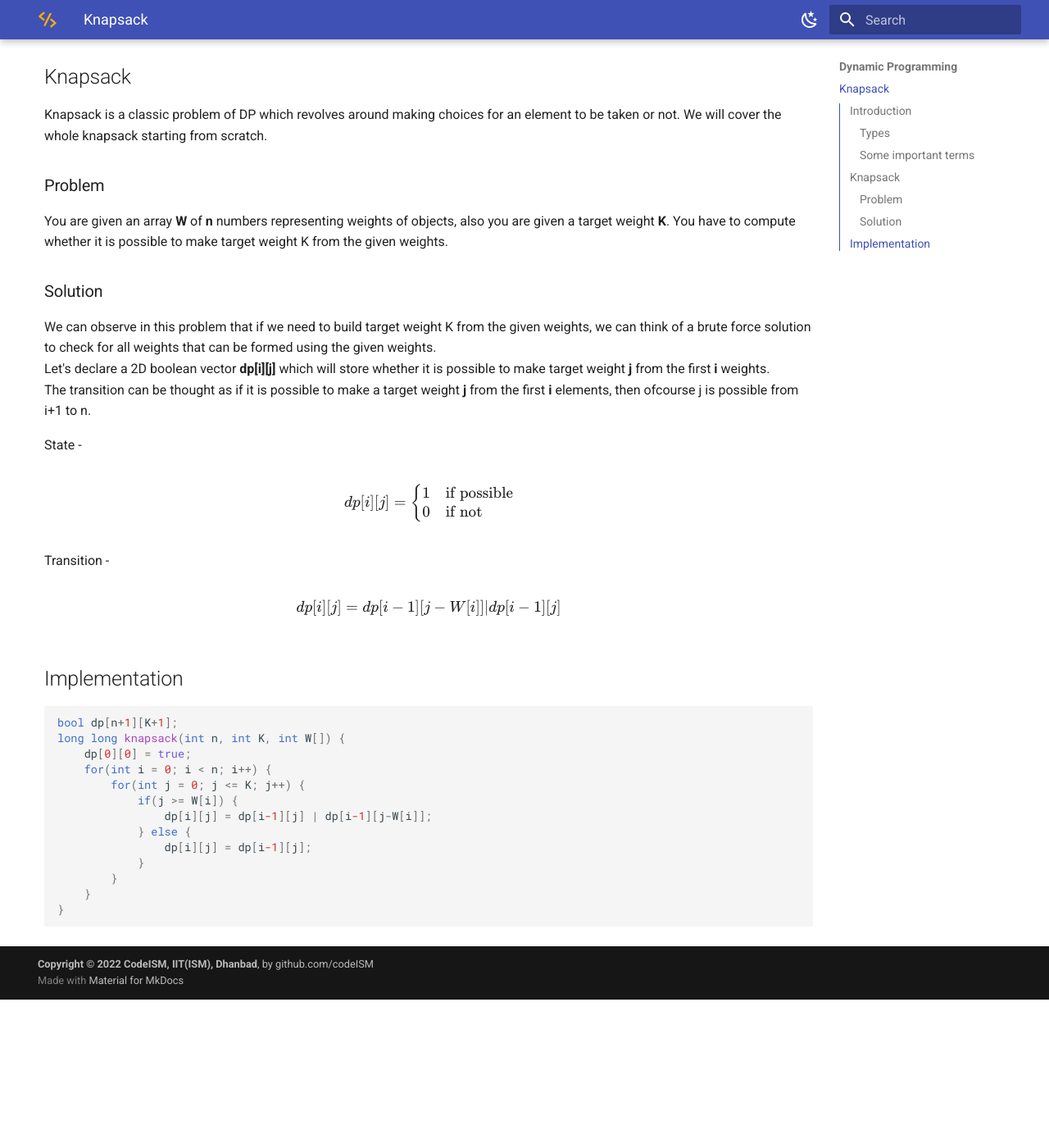
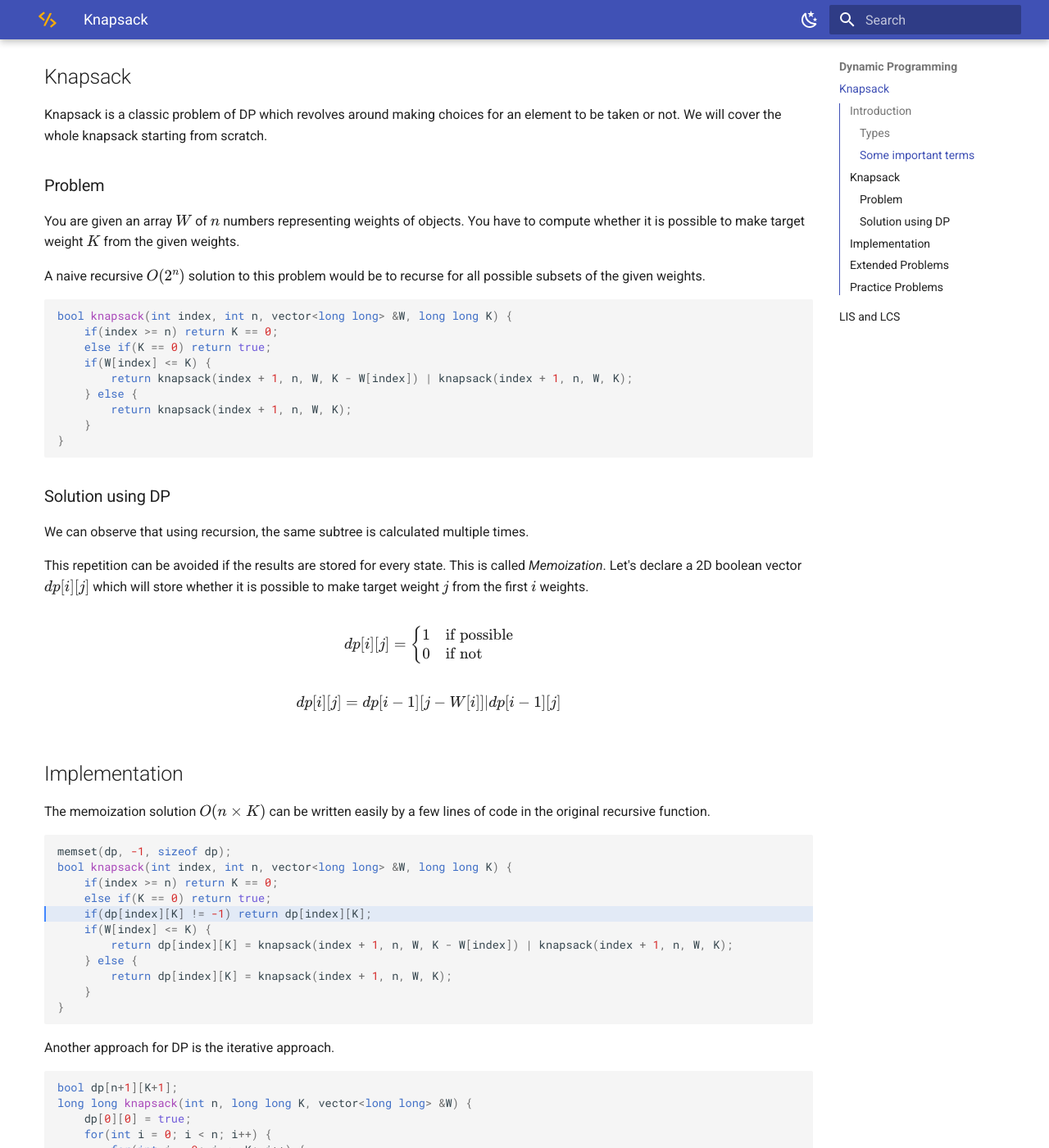
Before and after one commit to CodeISM-Community/docs, an MkDocs documentation site: the page built from docs/dp/knapsack.md, in a window 1280 px wide and 1400 px high, scrolled down 635 px. Shown: the whole window at 82% size. Built offline with MkDocs 1.6.1 and Material for MkDocs 9.7.7, drawn with Linux system fonts in a browser that asks for light colours; before the commit the page ends 1854 px from its top, so only the background shows below that; some of the changed text lies outside the part shown.

Commit message:
Completed Knapsack

````diff
--- a/docs/dp/knapsack.md
+++ b/docs/dp/knapsack.md
@@ -6,43 +6,71 @@ Dynamic Programming(DP in short) is an algorithmic approach which deals with the
 
 ### Types
 
-- <b>Optimal Sub-structure</b> (when there is a global optimal answer to be found)
-- <b>Overlapping Subproblem</b> (when there is a subproblem which is required to compute again and again)
+- **Optimal Sub-structure** (when there is a global optimal answer to be found)
+- **Overlapping Subproblem** (when there is a subproblem which is required to compute again and again)
 
 ### Some important terms
-- <b>State</b> - The dependency list of the function to compute
-- <b>Transition</b> - The formula by which we calculate new states from pre-calculated states
-- <b>Base Condition</b> - The condition which stops further calculation of states
-- <b>Target</b> - The final state which is needed
+
+- **State** - The dependency list of the function to compute
+- **Transition** - The formula by which we calculate new states from pre-calculated states
+- **Base Condition** - The condition which stops further calculation of states
+- **Target** - The final state which is needed
 
 ## Knapsack
 
 Knapsack is a classic problem of DP which revolves around making choices for an element to be taken or not. We will cover the whole knapsack starting from scratch.<br>
 
 ### Problem
-You are given an array <b>W</b> of **n** numbers representing weights of objects, also you are given a target weight <b>K</b>. You have to compute whether it is possible to make target weight K from the given weights.
+You are given an array $W$ of $n$ numbers representing weights of objects. You have to compute whether it is possible to make target weight $K$ from the given weights.
 
-### Solution
-We can observe in this problem that if we need to build target weight K from the given weights, we can think of a brute force solution to check for all weights that can be formed using the given weights.<br>
-Let's declare a 2D boolean vector <b>dp[i][j]</b> which will store whether it is possible to make target weight **j** from the first **i** weights.<br>
-The transition can be thought as if it is possible to make a target weight **j** from the first **i** elements, then ofcourse j is possible from i+1 to n.<br>
+A naive recursive $O(2^n)$ solution to this problem would be to recurse for all possible subsets of the given weights.
 
-State -
+```cpp
+bool knapsack(int index, int n, vector<long long> &W, long long K) {
+    if(index >= n) return K == 0;
+    else if(K == 0) return true;
+    if(W[index] <= K) {
+        return knapsack(index + 1, n, W, K - W[index]) | knapsack(index + 1, n, W, K);
+    } else {
+        return knapsack(index + 1, n, W, K);
+    }
+}
+```
+
+### Solution using DP
+We can observe that using recursion, the same subtree is calculated multiple times.<br>
+
+This repetition can be avoided if the results are stored for every state. This is called *Memoization*. Let's declare a 2D boolean vector $dp[i][j]$ which will store whether it is possible to make target weight $j$ from the first $i$ weights.<br>
 
 $$ dp[i][j] = \begin{cases}
 1 &\text{if possible} \\
 0 &\text{if not}
 \end{cases} $$
 
-Transition -
-
 $$ dp[i][j] = dp[i-1][j-W[i]] | dp[i-1][j] $$
 
 ## Implementation
 
+The memoization solution $O(n\times K)$ can be written easily by a few lines of code in the original recursive function.
+
+```cpp hl_lines="5"
+memset(dp, -1, sizeof dp);
+bool knapsack(int index, int n, vector<long long> &W, long long K) {
+    if(index >= n) return K == 0;
+    else if(K == 0) return true;
+    if(dp[index][K] != -1) return dp[index][K];
+    if(W[index] <= K) {
+        return dp[index][K] = knapsack(index + 1, n, W, K - W[index]) | knapsack(index + 1, n, W, K);
+    } else {
+        return dp[index][K] = knapsack(index + 1, n, W, K);
+    }
+}
+```
+
+Another approach for DP is the iterative approach.
 ```cpp
 bool dp[n+1][K+1];
-long long knapsack(int n, int K, int W[]) {
+long long knapsack(int n, long long K, vector<long long> &W) {
     dp[0][0] = true;
     for(int i = 0; i < n; i++) {
         for(int j = 0; j <= K; j++) {
@@ -55,3 +83,15 @@ long long knapsack(int n, int K, int W[]) {
     }
 }
 ```
+
+## Extended Problems
+
+1. What if every object has a value $V_i$ associated to it and your task is to maximize the value?
+2. Solve if $K$ target may not have to be fullfilled while maximizing the value.
+3. Now if the target weight always be only a multiple of $K$, then finad the maximum sum of values.
+
+## Practice Problems
+
+- [CSES - Book Shop](https://cses.fi/problemset/task/1158/)
+- [Atcoder - Vacations](https://atcoder.jp/contests/dp/tasks/dp_c)
+- [Codeforces - boredom](https://codeforces.com/problemset/problem/455/A)
--- a/docs/navigation.md
+++ b/docs/navigation.md
@@ -3,3 +3,4 @@
     - [Navigation](navigation.md)
 - Dynamic Programming
     - [Knapsack](dp/knapsack.md)
+    - [LIS and LCS](dp/lis_lcs.md)
````
Also changed, not shown: docs/dp/lis_lcs.md (added, +7 -0 lines).
